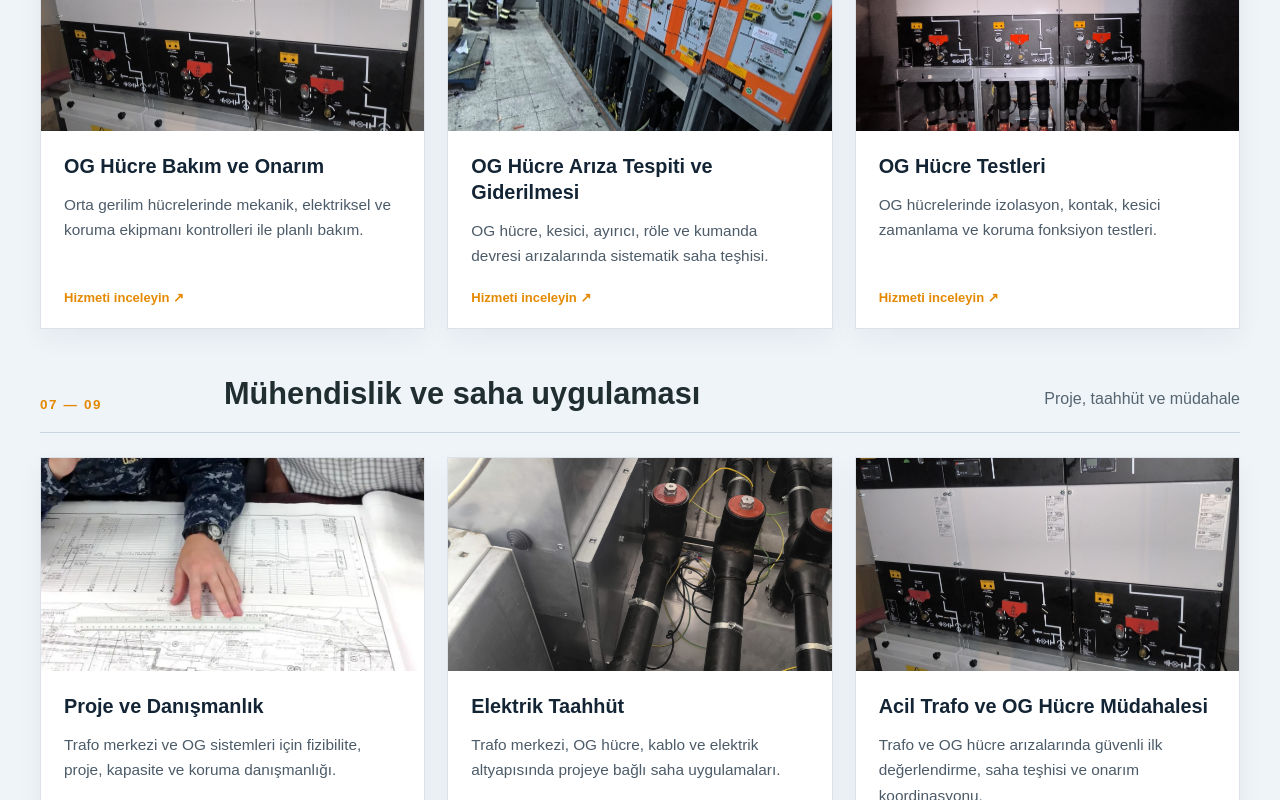
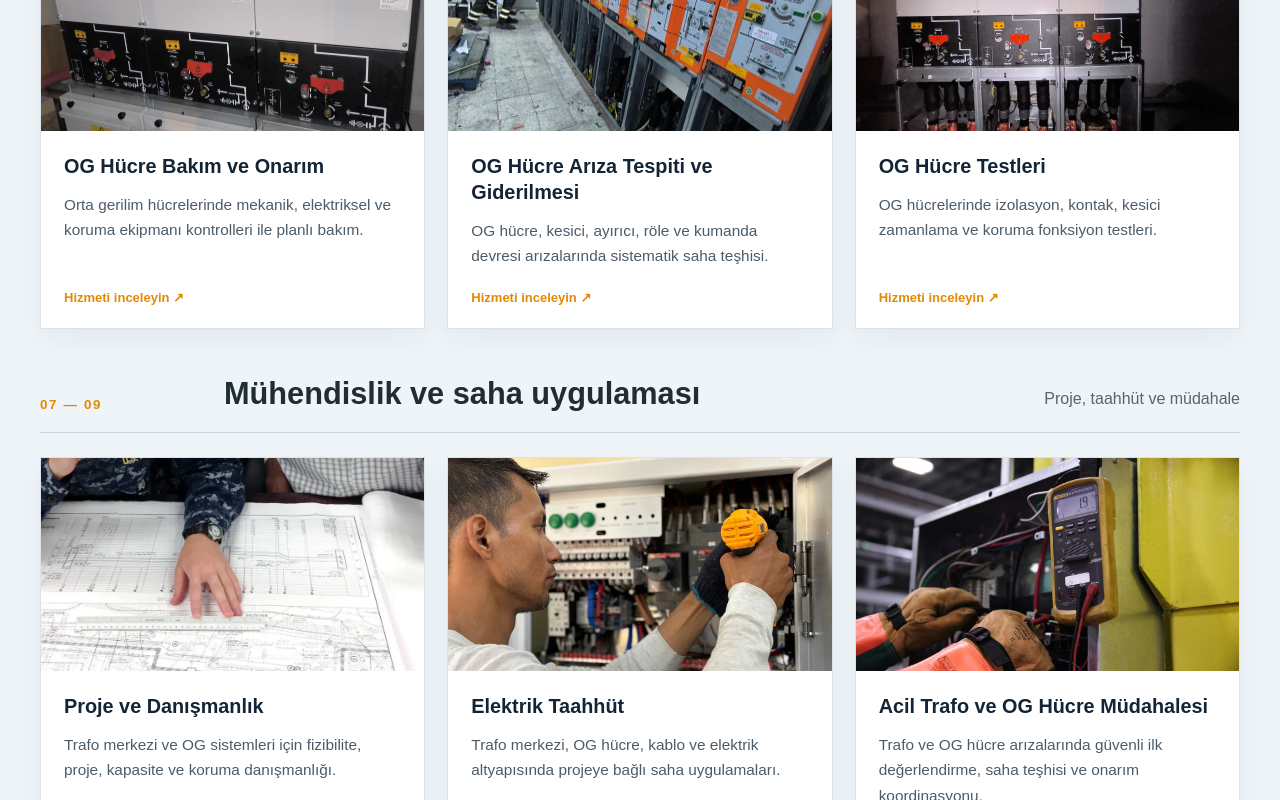
Before and after one commit to yavuzenes/trafo-clone, a Next.js app: page / in a window 1280 px wide. Shown: the part 2847-3647 px from the top of the page. Built offline with nearby package versions, Linux system fonts and the light colour scheme.

Commit message:
Update electrical contracting and emergency service images

```diff
--- a/app/core-services.ts
+++ b/app/core-services.ts
@@ -95,8 +95,8 @@ const serviceImages: Record<string, string> = {
   "og-hucre-ariza-tespiti": "/images/resim-8.jpeg",
   "og-hucre-testleri": "/images/resim-6.jpeg",
   "proje-ve-danismanlik": "/images/proje-danismanlik-yeni.webp",
-  "elektrik-taahhut": "/images/resim-10.jpeg",
-  "acil-mudahale": "/images/resim-7.jpeg",
+  "elektrik-taahhut": "/images/elektrik-taahhut-montaj.webp",
+  "acil-mudahale": "/images/acil-elektrik-ariza-teshisi.webp",
 };
 export const allServices: Service[] = [...services, ...newServices].map(service => ({ ...service, image: serviceImages[service.slug] ?? service.image }));
 const coreSlugs = ["trafo-bakim-ve-onarimi","trafo-ariza-tespiti-ve-giderilmesi","trafo-testleri","og-hucre-bakim-ve-onarim","og-hucre-ariza-tespiti","og-hucre-testleri","proje-ve-danismanlik","elektrik-taahhut","acil-mudahale"];
```
Also changed, not shown: public/images/acil-elektrik-ariza-teshisi.webp (added), public/images/elektrik-taahhut-montaj.webp (added).
